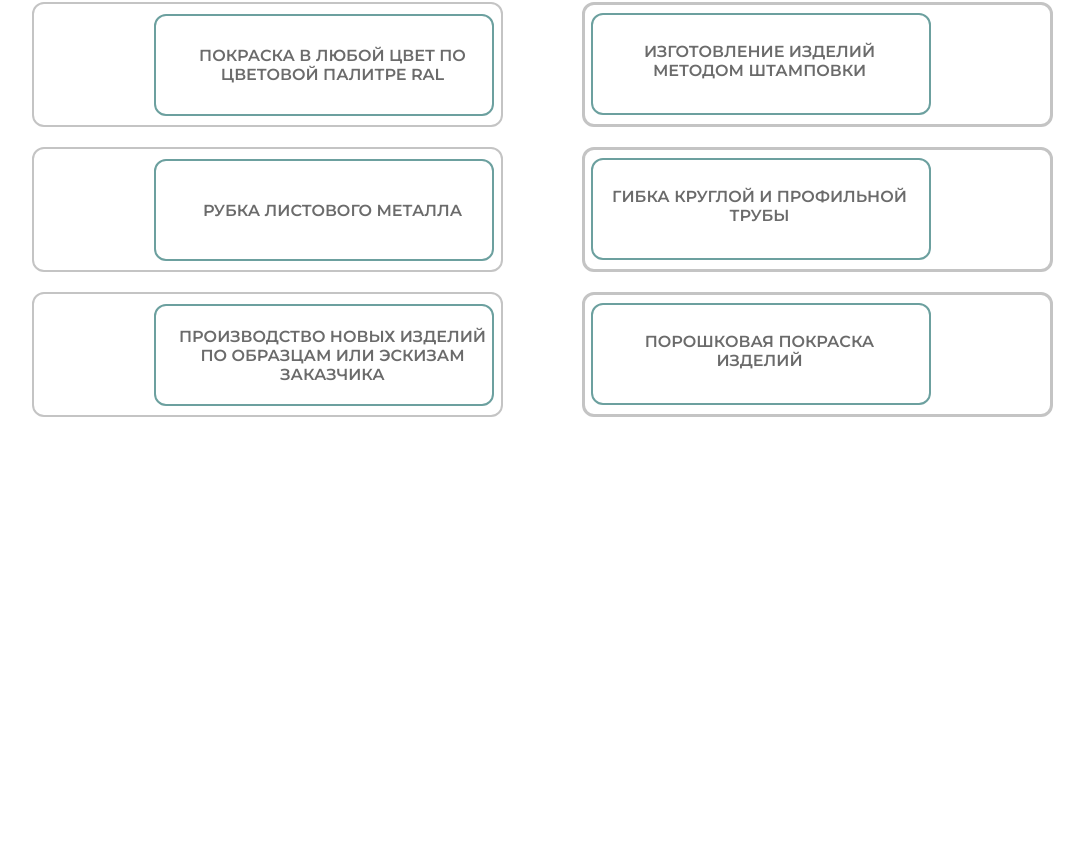
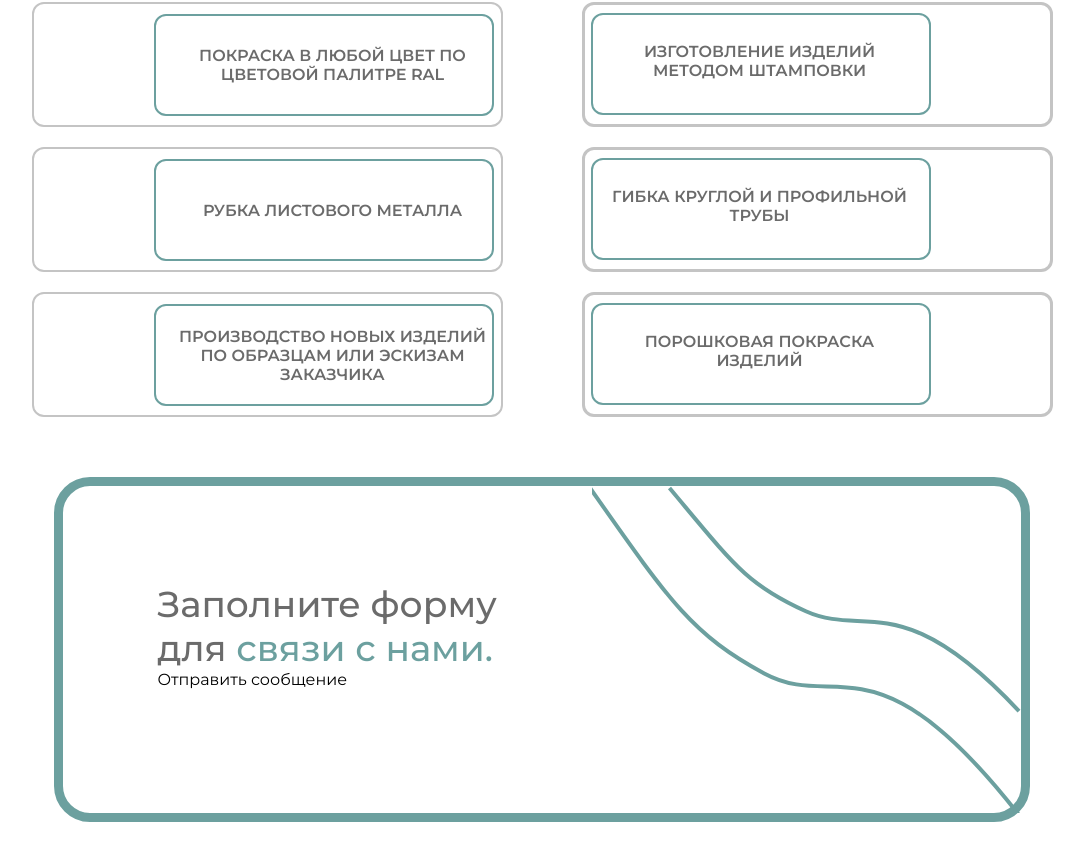
Before and after one commit to Siskinbird/vue-metaform, a Vue app: page / in a window 1280 px wide. Shown: the part 1304-2164 px from the top of the page, without its empty margins (98-1182 px from the left). Before the commit the page ends 1721 px from the top, so only its background shows below. Built offline with nearby package versions, Linux system fonts and the light colour scheme.

Commit message:
add: Title & backgroudn

```diff
--- a/src/App.vue
+++ b/src/App.vue
@@ -4,6 +4,7 @@
     <VideoBack />
     <About />
     <Services />
+    <FeedbackForm />
     <router-view/>
     </div>
 </template>
--- a/src/components/FeedbackForm.vue
+++ b/src/components/FeedbackForm.vue
@@ -1,7 +1,15 @@
 <template>
-    <section class="feedback">
+    <section class="feedback container">
         <div class="feedback__body">
-
+            <div class="form__main">
+                <div class="form__title">
+                    <h2>Заполните форму для <span>связи с нами.</span></h2>
+                    <div class="form__button">
+                        <span>Отправить сообщение</span>
+                    </div>
+                </div>
+            </div>
+            <div class="form__background"></div>
         </div>
     </section>
 </template>
@@ -13,5 +21,33 @@
 </script>
 
 <style scoped lang="scss">
-
+    .feedback__body {
+        display: flex;
+        flex-direction: row;
+        justify-content: space-between;
+        max-width: 100%;
+        height: auto;
+        margin: 60px 62px;
+        border: 9px solid #6ca09f;
+        border-radius: 36px;
+    }
+    .form__background {
+        background:  url('../assets/background/form__background.svg') top right no-repeat;
+        width: 429px;
+        height: 327px;
+    }
+    .form__main {
+        max-width: 340px;
+        height: auto;
+        margin: 96px auto;
+        h2 {
+            font-size: 36px;
+            font-weight: 500;
+            color: #6b6b6b;
+            span {
+                color: #6ca09f;
+                font-weight: 500;
+            }
+        }
+    }
 </style>
```
